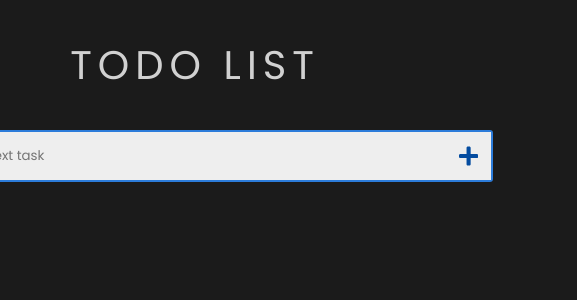
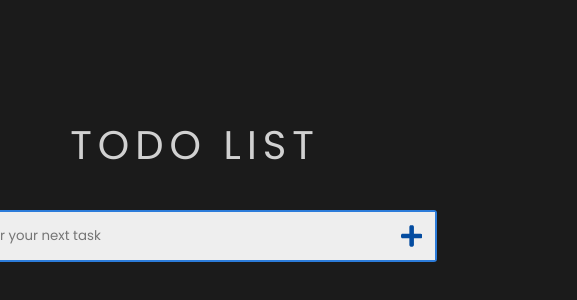
Before and after one commit to pmagalhaes2/todo-list, a React (Vite) app: page / in a window 390 px wide. Shown: the top 300 px of the page, 577 px wide, since content can reach past the window. Built offline with nearby package versions, Linux system fonts and the light colour scheme.

Commit message:
chore: responsivity

```diff
--- a/src/App.css
+++ b/src/App.css
@@ -44,7 +44,7 @@
 
 .task-list {
   display: flex;
-  background-image: linear-gradient(to bottom, #044ca0, #2c7cda );
+  background-image: linear-gradient(to bottom, #044ca0, #2c7cda);
   width: 100%;
   padding: 1rem;
   margin: 0.5rem 0;
@@ -69,3 +69,20 @@
   cursor: pointer;
   color: #eeeeee;
 }
+
+@media (max-width: 480px) {
+  .main {
+    padding: 5rem;
+    text-align: center;
+    margin: 0 auto;
+  }
+
+  .form,
+  .task-list {
+    width: 80%;
+  }
+
+  .form > svg {
+    width: 2.5rem;
+  }
+}
```
